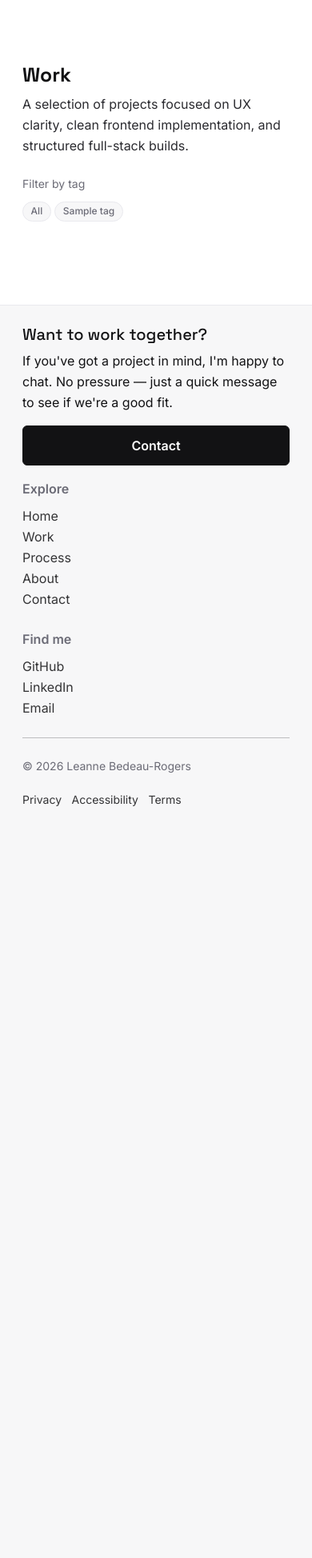
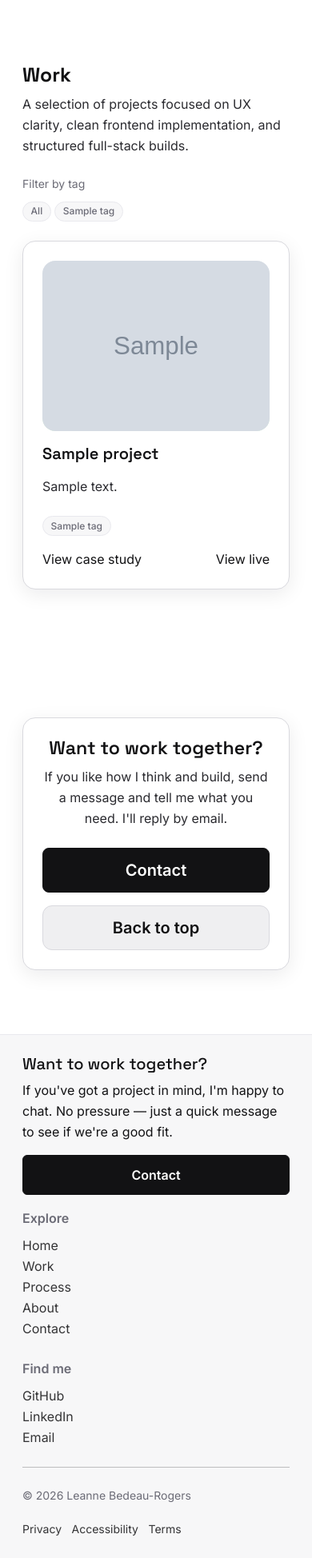
Before and after one commit to creatvie-introvert/portfolio-2026, a Django app: page /portfolio/work/ in a window 390 px wide. Shown: the part 73-2021 px from the top of the page at 80% size. Before the commit the page ends 1081 px from the top, so only its background shows below. Run offline with Django 5.2, Linux system fonts and the light colour scheme; tables that the repository leaves empty hold one stand-in row (values such as "Sample post"); grey boxes marked "Sample" are stand-in pictures.

Commit message:
feat(work): add CTA section with responsive flex layout and improved button spacing

```diff
--- a/portfolio/templates/portfolio/partials/project_card.html
+++ b/portfolio/templates/portfolio/partials/project_card.html
@@ -32,5 +32,4 @@
         <a href="#">View case study</a>
         <a href="#">View live</a>
     </div>
-
 </article>
--- a/portfolio/templates/portfolio/work.html
+++ b/portfolio/templates/portfolio/work.html
@@ -3,7 +3,7 @@
 {% block title %}Work{% endblock %}
 
 {% block content %}
-<section class="section section-work-page">
+<section class="section section-work-page" id="top">
     <div class="container">
 
         <!-- Page header -->
@@ -46,7 +46,61 @@
         </div>
 
         <!-- Projects grid -->
-        <div class="row g4"></div>
+        <div class="row g-4">
+
+            {% for project in projects %}
+            <div class="col-12 col-md-6 col-lg-4">
+                {% include "portfolio/partials/project_card.html" %}
+            </div>
+            {% empty %}
+            <div class="col-12">
+                <p class="text-muted mb-0">
+                    No projects found for this tag yet.
+                </p>
+            </div>
+            {% endfor %}
+        </div>
+    </div>
+</section>
+
+<!-- CTA section -->
+<section class="section section-cta">
+    <div class="container">
+
+        <div class="cta-card u-surface p-4 p-md-5 text-center text-md-start">
+
+            <div class="row align-items-center g-4">
+
+                <!-- Text -->
+                <div class="cta-text">
+                    <h2 class="h3 fw-semibold mb-2">
+                        Want to work together?
+                    </h2>
+
+                    <p class="text-secondary mb-0">
+                        If you like how I think and build, send a message and tell me what you need. I'll reply by email.
+                    </p>
+                </div>
+
+                <!-- Buttons -->
+                <div class="d-flex flex-column flex-sm-row gap-3">
+
+                    <a
+                        href="/#contact"
+                        class="btn btn-dark btn-lg u-btn-fluid"
+                    >
+                        Contact
+                    </a>
+
+                    <a
+                        href="#top"
+                        class="btn btn-outline-secondary btn-lg u-btn-fluid"
+                    >
+                        Back to top
+                    </a>
+                </div>
+            </div>
+        </div>
     </div>
 </section>
 {% endblock %}
```
